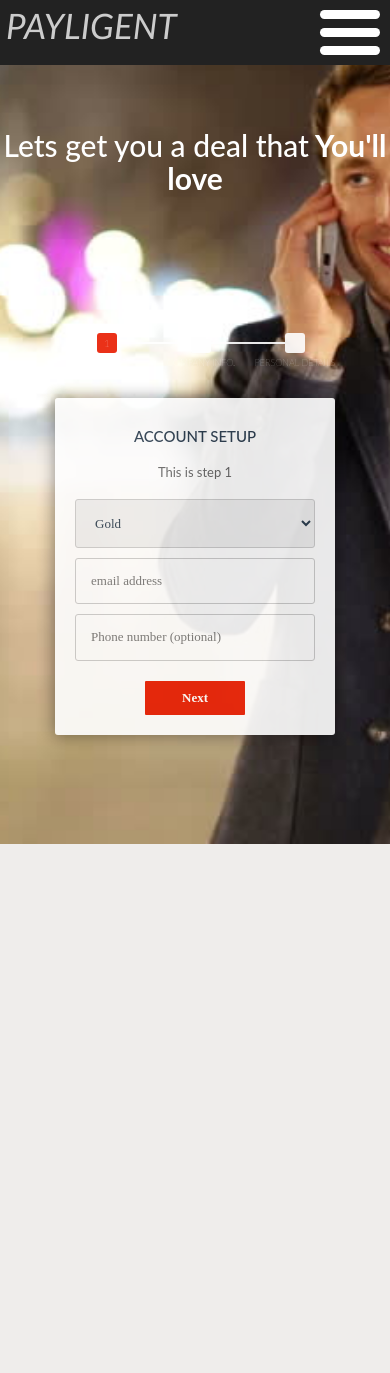
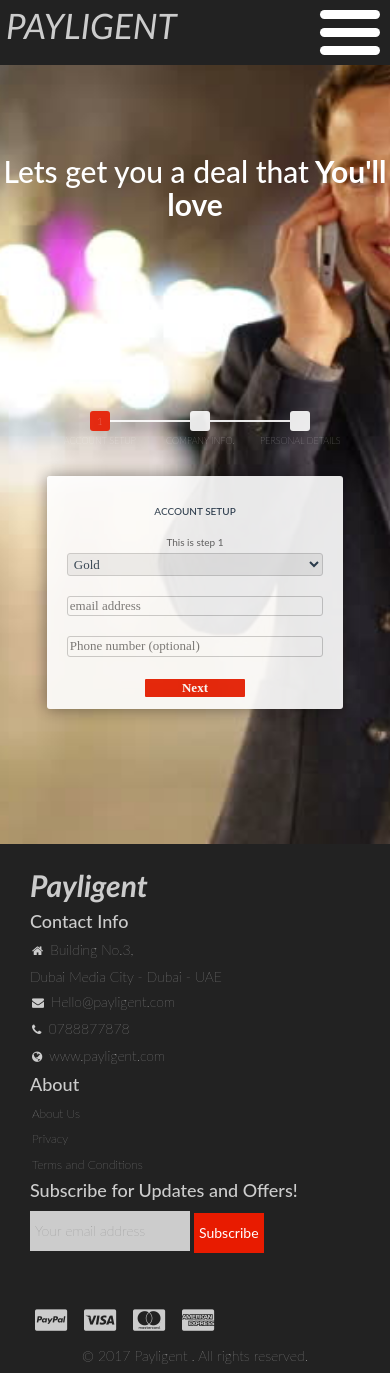
Before and after one commit to SethBuilder/payligent_proj, a Django app: page /signup/1/ in a window 390 px wide. Before the commit the page ends 844 px from the top, so only its background shows below. Run offline with Django 3.2, Linux system fonts and the light colour scheme; some libraries are stand-ins or nearby versions.

Commit message:
mobile fixes

```diff
--- a/static/css/style.css
+++ b/static/css/style.css
@@ -18,7 +18,7 @@
     height: 100%;
     margin: 0px;
     padding: 0px;
-    overflow-x: hidden;
+    overflow-x: ;
 }
 
 ::selection {
@@ -811,9 +811,44 @@
 /*end package signup*/
 @media screen and (max-width: 950px) {
 
+.fs-subtitle {
+    font-weight: normal;
+    font-size: 10px;
+    color: #666;
+    margin-bottom: 5px;
+}
+
+.fs-title {
+    font-size: 10px;
+}
+
+#msform input, #msform textarea, #msform select {
+    padding: 2px;
+    border: 1px solid #ccc;
+    border-radius: 3px;
+    margin-bottom: 20px;
+    width: 100%;
+    box-sizing: border-box;
+    font-family: montserrat;
+    color: #2C3E50;
+    font-size: 13px;
+}
+
+#msform .action-button {
+    width: 100px;
+    background: #E81B00;
+    font-weight: bold;
+    color: white;
+    border: 0 none;
+    border-radius: 1px;
+    cursor: pointer;
+    padding: 2px;
+    margin: 2px 2px;
+}
+
 
 #msform {
-    width: 350px;
+    width: 95%;
     margin: auto;
     text-align: center;
     position: relative;
```
